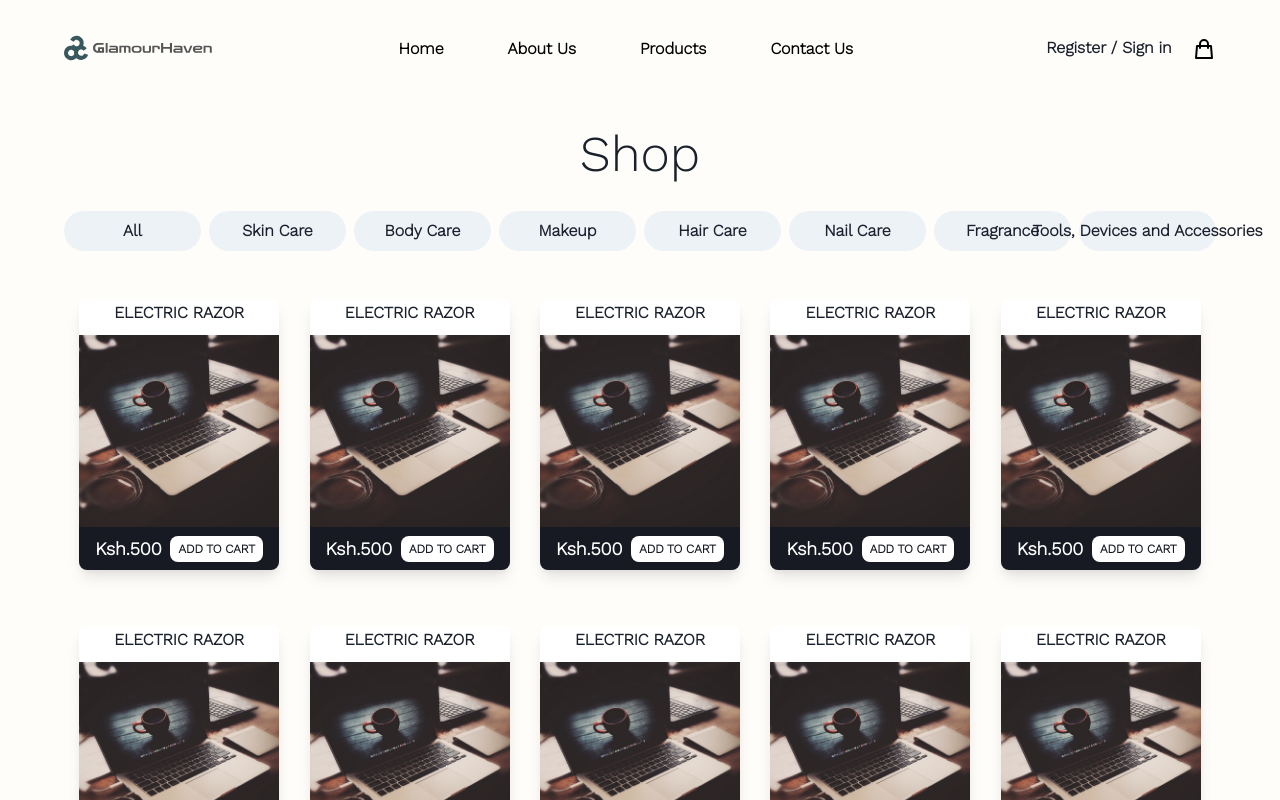
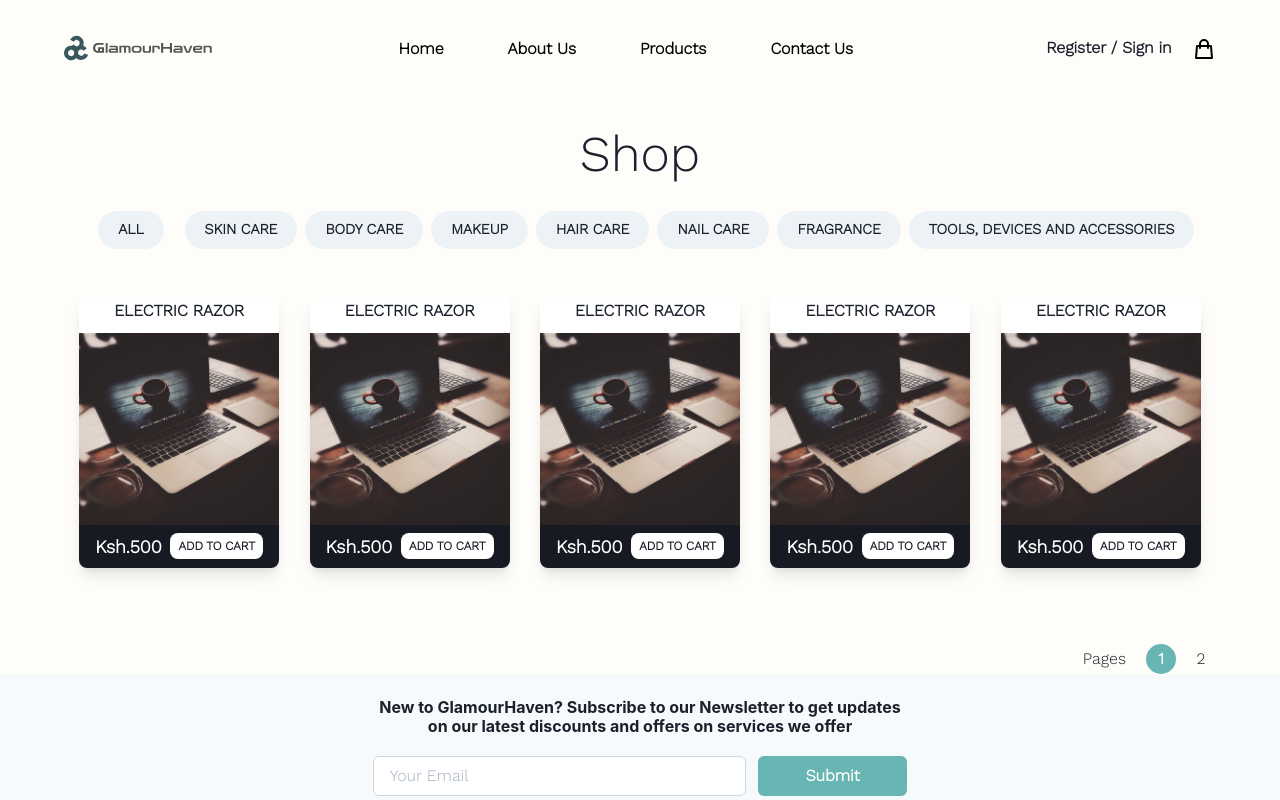
Before and after one commit to ProjectXV/GlamourHaven, a React (Create React App) app in the folder client/: page /products in a window 1280 px wide. Shown: the top 800 px of the page. Built offline with nearby package versions, Linux system fonts and the light colour scheme.

Commit message:
Ui changes

```diff
--- a/client/src/components/PageSections/Header.jsx
+++ b/client/src/components/PageSections/Header.jsx
@@ -81,7 +81,7 @@ const Header = () => {
           {isAuthenticated && userDetails.token ? (
             <Menu>
               <MenuButton
-                bg="brand.200"
+                bg="transparent"
                 _hover={{ bg: "brand.300", color: "white" }}
                 borderRadius="5px"
               >
--- a/client/src/components/Table/Table.jsx
+++ b/client/src/components/Table/Table.jsx
@@ -1,6 +1,7 @@
 import {
   Button,
   HStack,
+  Input,
   Menu,
   MenuButton,
   MenuItem,
@@ -47,10 +48,15 @@ const Table = (props) => {
       <div className="table-wrapper">
         <HStack>
           <Text pb={3} px={3} fontSize="1.3em">
-            Client List
+            {/* "" */}
           </Text>
           <Spacer />
           <HStack pb={3}>
+            <Input
+              width="400px"
+              placeholder="Search here..."
+              bg="neutral.100"
+            />
             <Menu>
               <MenuButton as={Button} rightIcon={<ChevronDownIcon />}>
                 Sort By
--- a/client/src/pages/Admin/Clients.js
+++ b/client/src/pages/Admin/Clients.js
@@ -3,7 +3,6 @@ import {
   Avatar,
   Box,
   Button,
-  ButtonGroup,
   Flex,
   HStack,
   Menu,
@@ -44,12 +43,12 @@ const renderBody = (item, index) => (
 const Clients = () => {
   return (
     <>
-      <HStack>
+      <HStack mb="5">
         <Text fontSize="1.5em" textAlign="left">
           Clients
         </Text>
         <Spacer />
-        <ButtonGroup>
+
         <Menu>
           <MenuButton>
             <Button rightIcon={<ChevronDownIcon />}>Download as</Button>
@@ -58,8 +57,6 @@ const Clients = () => {
             <MenuItem>Excel(.xcl)</MenuItem>
           </MenuList>
         </Menu>
-          <Button rightIcon={<ChevronDownIcon />}>Download as</Button>
-        </ButtonGroup>
       </HStack>
       <Flex h="80vh">
         <Box bg="white" borderRadius="20px" height="100%" w="100%" p={5}>
--- a/client/src/pages/Common/Settings.js
+++ b/client/src/pages/Common/Settings.js
@@ -1,6 +1,4 @@
 import React, { useRef } from "react";
-import TopBar from "../../components/PageSections/TopBar";
-import SideBar from "../../components/PageSections/Sidebar";
 import { ChevronRightIcon, ChevronDownIcon } from "@chakra-ui/icons";
 import {
   Box,
@@ -83,18 +81,14 @@ const Settings = () => {
   };
 
   return (
-    <HStack spacing={0}>
+    <Stack spacing={0} overflowY="scroll" h="100%">
       <input
         type="file"
         id="file"
         ref={inputFile}
         style={{ display: "none" }}
       />
-      <SideBar />
-      <Flex bg="#F9F9F9" direction="column" maxWidth="85vw" h="100vh">
-        <TopBar />
-        <Box h="88.5vh" overflowY="scroll">
-          {/* NavBar */}
+
       <Center pb={5} width="inherit">
         <HStack
           width="90%"
@@ -226,8 +220,8 @@ const Settings = () => {
               </h2>
               <AccordionPanel pb={4} p={30}>
                 <Text>
-                      Fill in the bank information into which you would want
-                      your transaction return and bonuses
+                  Fill in the bank information into which you would want your
+                  transaction return and bonuses
                 </Text>
                 <FormControl id="cardNumber" mt="3vh">
                   <FormLabel>Card Number</FormLabel>
@@ -305,9 +299,9 @@ const Settings = () => {
                   <Text fontWeight="bold">Delete Account</Text>
                   <Text>
                     This means that all your information will be lost and
-                        history of appointments. Your account will also be
-                        deleted permanently. Please be sure you would like tio
-                        do this before you proceed
+                    history of appointments. Your account will also be deleted
+                    permanently. Please be sure you would like tio do this
+                    before you proceed
                   </Text>
                 </Stack>
                 <Box alignItems="right">
@@ -325,9 +319,7 @@ const Settings = () => {
           </Accordion>
         </Stack>
       </Center>
-        </Box>
-      </Flex>
-    </HStack>
+    </Stack>
   );
 };
 
--- a/client/src/pages/Products/Products.js
+++ b/client/src/pages/Products/Products.js
@@ -1,12 +1,39 @@
-import { Box, Button, Center, SimpleGrid, Text } from "@chakra-ui/react";
-import React from "react";
+import { Badge, Box, Center, HStack, SimpleGrid, Text } from "@chakra-ui/react";
+import React, { useState } from "react";
 import Header from "../../components/PageSections/Header";
 import ProductCard from "../../components/Cards/ProductCard";
 import ProductList from "../../data/ProductList";
 import { CategoryList } from "../../data/CategoryList";
 import Footer from "../../components/PageSections/Footer";
+import "../../components/Table/Table.css";
 
 const Products = () => {
+  const limit = 5;
+  const initDataShow =
+    limit && ProductList ? ProductList.slice(0, Number(limit)) : ProductList;
+
+  const [dataShow, setDataShow] = useState(initDataShow);
+
+  let pages = 1;
+
+  let range = [];
+
+  if (limit !== undefined) {
+    let page = Math.floor(ProductList.length / Number(limit));
+    pages = ProductList.length % Number(limit) === 0 ? page : page + 1;
+    range = [...Array(pages).keys()];
+  }
+
+  const [currPage, setCurrPage] = useState(0);
+
+  const selectPage = (page) => {
+    const start = Number(limit) * page;
+    const end = start + Number(limit);
+
+    setDataShow(ProductList.slice(start, end));
+
+    setCurrPage(page);
+  };
   return (
     <Box overflowX="hidden">
       <Header />
@@ -16,26 +43,44 @@ const Products = () => {
         </Text>
 
         <Center>
-          <SimpleGrid columns={[4, 8]} spacing={2}>
+          <HStack>
             {CategoryList?.map((category) => {
               return (
-                <Button
+                <Badge
                   borderRadius={["10px", "50px"]}
-                  // mx="1vw"
-                  width="100%"
+                  mx="1vw"
                   key={category.id}
+                  py="2"
+                  px="5"
+                  fontSize="0.9rem"
                 >
                   {category.label}
-                </Button>
+                </Badge>
               );
             })}
-          </SimpleGrid>
+          </HStack>
         </Center>
         <SimpleGrid mt="6vh" columns={[1, 2, 3, 4, 5, 6]} spacing="auto">
-          {ProductList.map((product) => {
+          {dataShow.map((product) => {
             return <ProductCard key={product.id} product={product} />;
           })}
         </SimpleGrid>
+        {pages > 1 ? (
+          <div className="table__pagination">
+            <div className="table__pagination_text">Pages</div>
+            {range.map((item, index) => (
+              <div
+                key={index}
+                className={`table__pagination-item ${
+                  currPage === index ? "active" : ""
+                }`}
+                onClick={() => selectPage(index)}
+              >
+                {item + 1}
+              </div>
+            ))}
+          </div>
+        ) : null}
       </Box>
       <Footer />
     </Box>
```
Lines whose indentation alone changed are shown as unchanged.
